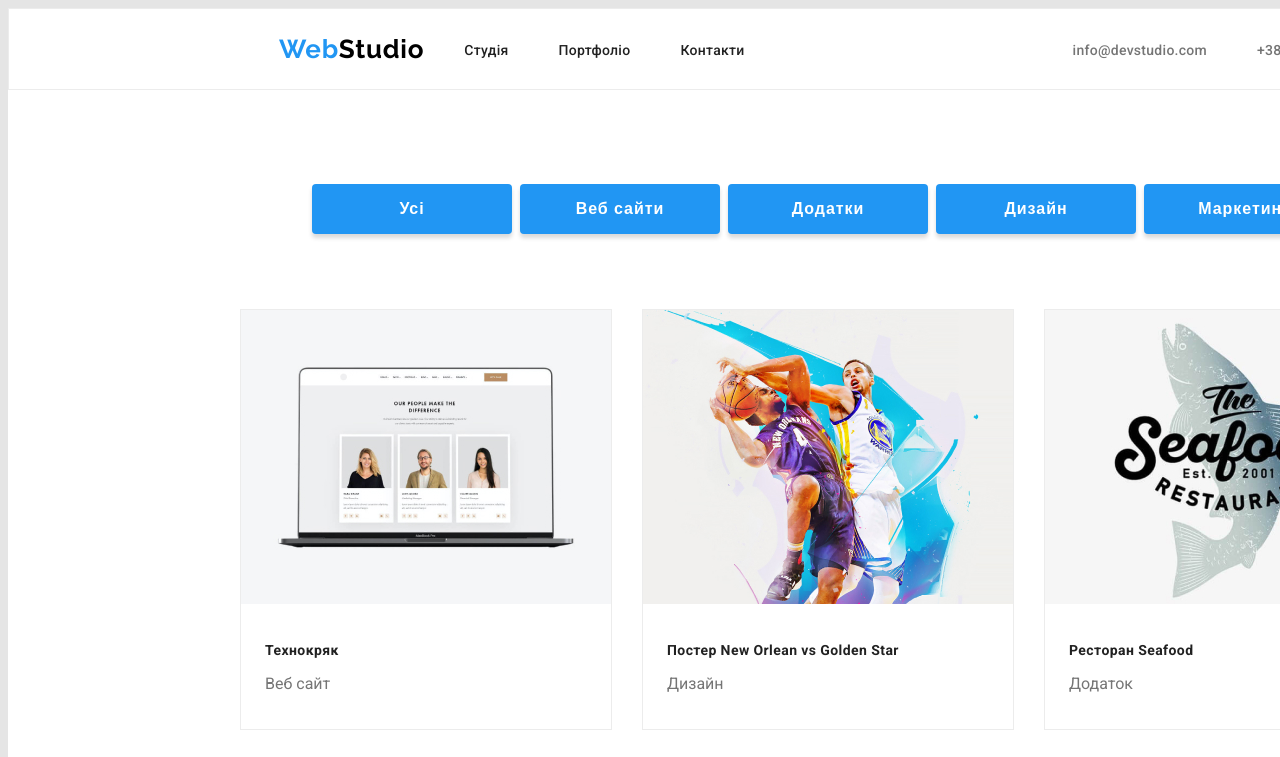
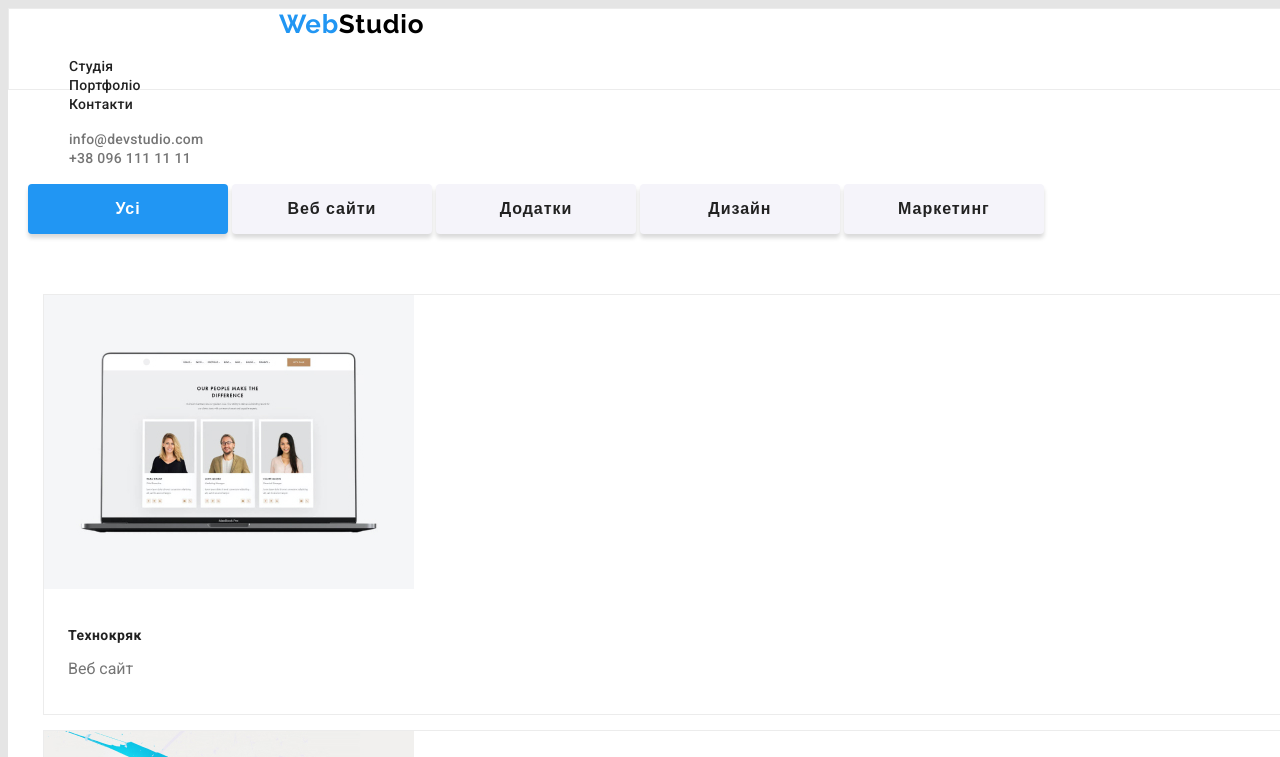
Before and after one commit to abdeev/domashka-02, a plain HTML site: page portfolio.html in a window 1280 px wide. Shown: the top 757 px of the page. Drawn offline with Linux system fonts and the light colour scheme.

Commit message:
прибрав флєкси

```diff
--- a/portfolio.html
+++ b/portfolio.html
@@ -48,11 +48,11 @@
       <!-- sort menu -->
       <section class="sort-buttons">
         <h2 class="hidden-header">Селектори фільтру</h2>
-        <button class="button" type="button">Усі</button>
-        <button class="button" type="button">Веб сайти</button>
-        <button class="button" type="button">Додатки</button>
-        <button class="button" type="button">Дизайн</button>
-        <button class="button" type="button">Маркетинг</button>
+        <button class="button-filter active-btn" type="button">Усі</button>
+        <button class="button-filter" type="button">Веб сайти</button>
+        <button class="button-filter" type="button">Додатки</button>
+        <button class="button-filter" type="button">Дизайн</button>
+        <button class="button-filter" type="button">Маркетинг</button>
       </section>
       <!-- list of projects -->
       <section>
--- a/styles/styles.css
+++ b/styles/styles.css
@@ -12,6 +12,7 @@
   --btn-text-accent-color: #ffffff;
   --btn-bg-def-color: #f5f4fa;
   --btn-text-def-color: #212121;
+  --btn-bg-hover-color: #188ce8;
 }
 .body {
   font-family: "Roboto";
@@ -48,9 +49,6 @@ h3 {
 }
 /* CSS HEADER =============================================*/
 .header {
-  display: flex;
-  flex-direction: row;
-  justify-content: space-between;
   background-color: var(--bg-head-color);
   width: 1600px;
   height: 80px;
@@ -79,13 +77,9 @@ h3 {
   color: var(--logo-studio-dark);
 }
 .nav {
-  display: flex;
-  justify-content: flex-start;
   align-items: center;
 }
 .nav-list {
-  display: flex;
-  flex-direction: row;
   gap: 50px;
 }
 .nav-item {
@@ -98,9 +92,6 @@ h3 {
   color: var(--header-dark-color);
 }
 .contacts {
-  display: flex;
-  flex-direction: row;
-  align-items: center;
   gap: 50px;
   margin-right: 250px;
 }
@@ -115,16 +106,18 @@ h3 {
 .contacts-item:hover,
 .contacts-item:hover,
 .nav-item:hover,
+.button-filter:hover,
 .contacts-item:focus,
 .contacts-item:focus,
-.nav-item:focus {
-  color: #2196f3;
+.nav-item:focus,
+.button-filter:focus {
+  background-color: var(--btn-bg-hover-color);
+  color: var(--btn-text-accent-color);
+  cursor: pointer;
 }
 
 /* блок замовити послугу=================================== */
 .button-block {
-  display: flex;
-  flex-direction: column;
   justify-content: center;
   align-items: center;
   width: 1600px;
@@ -152,7 +145,11 @@ h3 {
   box-shadow: 0px 4px 4px rgba(0, 0, 0, 0.15);
 }
 .button:hover {
-  background-color: #188ce8;
+  background-color: var(--btn-bg-hover-color);
+  cursor: pointer;
+}
+.button:focus {
+  background-color: var(--btn-bg-hover-color);
   cursor: pointer;
 }
 
@@ -169,8 +166,6 @@ h3 {
   display: none;
 }
 .features-list {
-  display: flex;
-  flex-direction: row;
   max-width: 1170px;
   padding: 0px;
   margin: auto;
@@ -191,8 +186,6 @@ h3 {
   margin: 0 auto;
 }
 .we-do-list {
-  display: flex;
-  flex-direction: row;
   justify-content: center;
   gap: 30px;
   margin: 0 auto;
@@ -211,8 +204,6 @@ h3 {
   padding: 0px 0px;
 }
 .team {
-  display: flex;
-  flex-direction: row;
   gap: 30px;
   justify-content: center;
   align-items: center;
@@ -262,17 +253,31 @@ address {
   background-color: #ffffff;
 }
 .sort-buttons {
-  display: flex;
-  flex-direction: row;
   gap: 8px;
   width: 1600px;
   justify-content: center;
   align-items: center;
   background-color: #ffffff;
 }
+.button-filter {
+  background-color: var(--btn-bg-def-color);
+  color: var(--btn-text-def-color);
+  width: 200px;
+  height: 50px;
+  padding: 0%;
+  margin: 0px;
+  border-radius: 4px;
+  border-style: none;
+  font-weight: 700;
+  font-size: 16px;
+  letter-spacing: 0.06em;
+  box-shadow: 0px 4px 4px rgba(0, 0, 0, 0.15);
+}
+.active-btn {
+  background-color: var(--btn-bg-accent-color);
+  color: var(--btn-text-accent-color);
+}
 .projects-list {
-  display: flex;
-  flex-wrap: wrap;
   width: 1600px;
   padding: 0px 0px;
   margin: 60px auto 0px auto;
@@ -280,14 +285,11 @@ address {
   justify-content: center;
 }
 .projects-list-card {
-  display: flex;
-  flex-direction: column;
   border: 1px solid var(--borders-color);
   margin: 15px;
   padding: 0px;
 }
 .projects-list-title {
-  display: block;
   text-align: left;
   padding: 20px 24px;
 }
```
